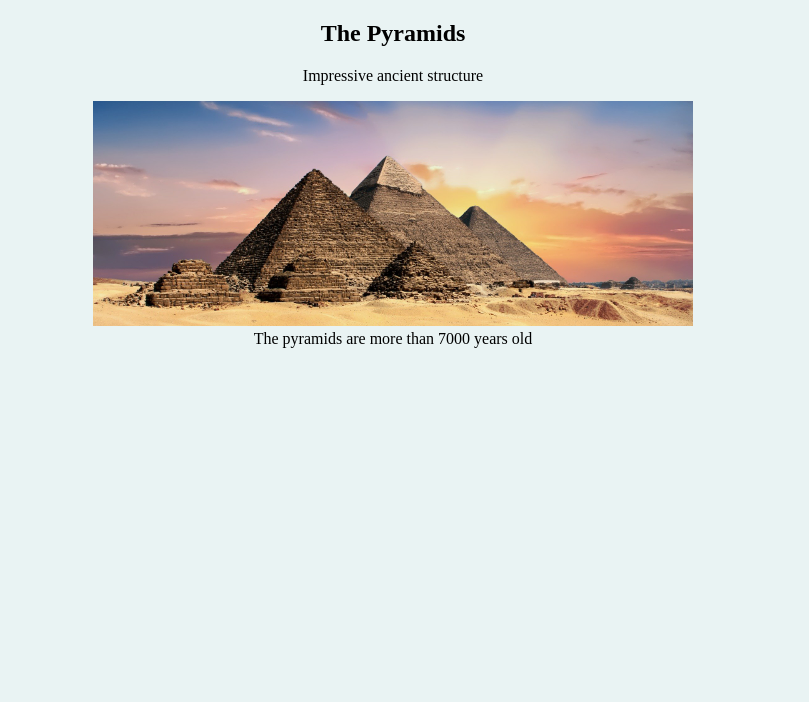
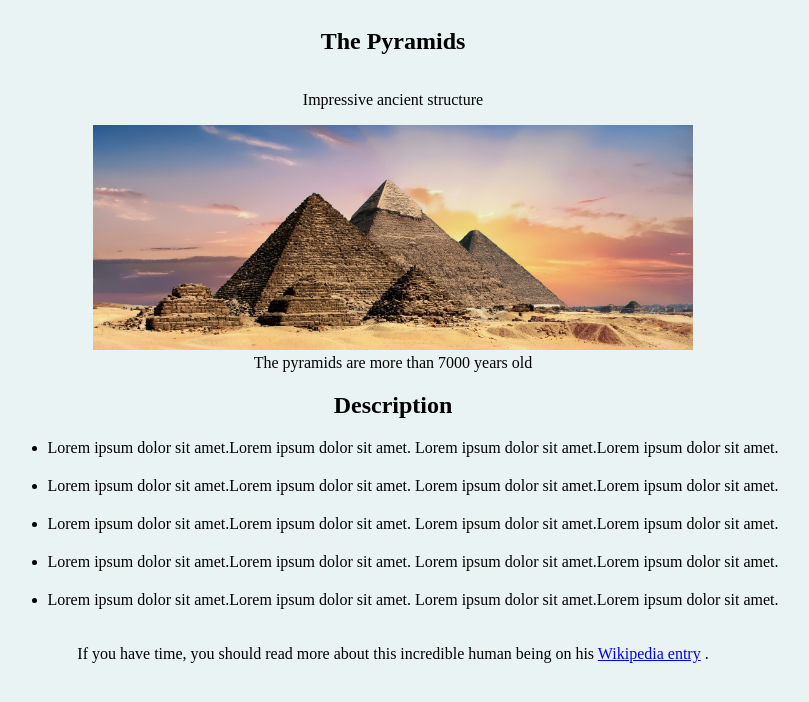
Before and after one commit to tarek102/TarekandChris, a plain HTML site: page index.html in a window 1280 px wide. Shown: the whole page, without its empty margins (247-1056 px from the left). Drawn offline with Linux system fonts and the light colour scheme.

Commit message:
html css
adding some html and css

```diff
--- a/index.html
+++ b/index.html
@@ -15,6 +15,27 @@
             <img src="./images/pyramids-2371501-1920.jpg" id="image">
             <caption id="img-caption">The pyramids are more than 7000 years old</caption>
         </div>
+        <div id="tribute-info">
+            <h2 style="text-align: center;">Description</h2>
+            <ul>
+                <li>Lorem ipsum dolor sit amet.Lorem ipsum dolor sit amet.
+                    Lorem ipsum dolor sit amet.Lorem ipsum dolor sit amet.
+                </li>
+                <li>Lorem ipsum dolor sit amet.Lorem ipsum dolor sit amet.
+                    Lorem ipsum dolor sit amet.Lorem ipsum dolor sit amet.
+                </li>
+                <li>Lorem ipsum dolor sit amet.Lorem ipsum dolor sit amet.
+                    Lorem ipsum dolor sit amet.Lorem ipsum dolor sit amet.
+                </li>
+                <li>Lorem ipsum dolor sit amet.Lorem ipsum dolor sit amet.
+                    Lorem ipsum dolor sit amet.Lorem ipsum dolor sit amet.
+                </li>
+                <li>Lorem ipsum dolor sit amet.Lorem ipsum dolor sit amet.
+                    Lorem ipsum dolor sit amet.Lorem ipsum dolor sit amet.
+                </li>
+            </ul>
+        </div>
+        <p>If you have time, you should read more about this incredible human being on his <span><a href="https://www.wikipedia.org/" id="tribute-link" target="_blank">Wikipedia entry</a> </span>.</p>
     </section>
 
 </body>
--- a/styles.css
+++ b/styles.css
@@ -3,8 +3,9 @@ body {
 }
 
 #main {
-   text-align: center;
-
+    display: flex;
+    flex-direction: column;
+    align-items: center;
 }
 
 
@@ -18,3 +19,7 @@ body {
 #image {
     width: 100%;
 }
+
+li{
+    margin:20px 0;
+}
```
